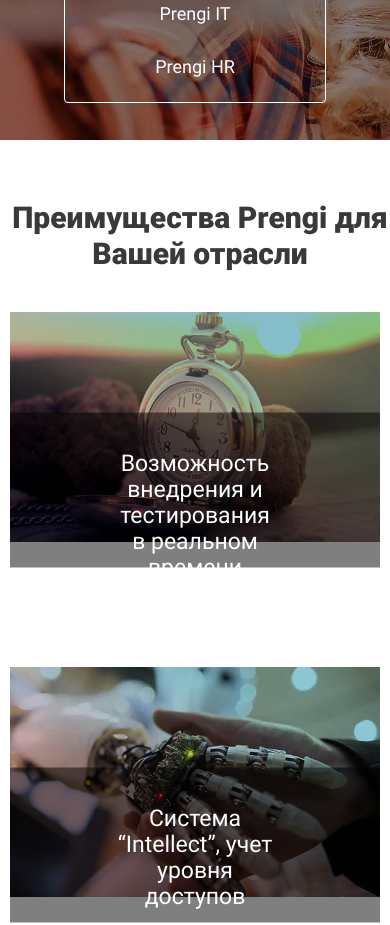
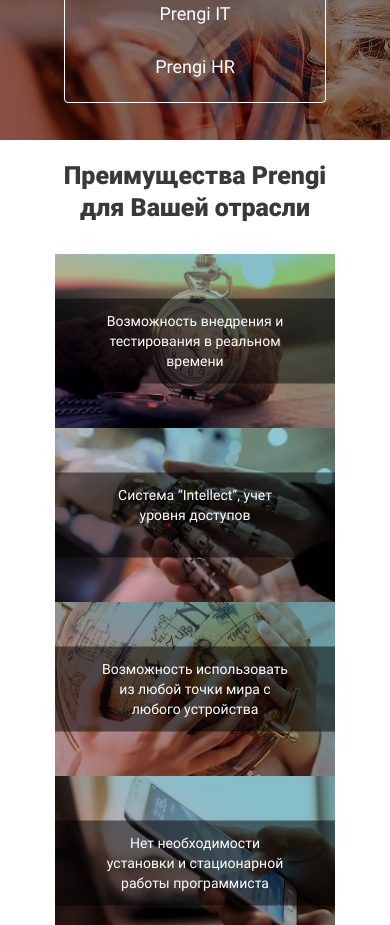
Before and after one commit to ArtemBakhmatov/Prengi, a plain HTML site: page src/index.html in a window 390 px wide. Shown: the part 3350-4275 px from the top of the page. Drawn offline with Linux system fonts and the light colour scheme.

Commit message:
Адаптация пятого экрана

```diff
--- a/src/sass/blocks/_media.scss
+++ b/src/sass/blocks/_media.scss
@@ -57,6 +57,11 @@
         &__carousel {
             width: 590px;
             height: 366px;
+        }
+    }
+    .opportunities {
+        &__wrapper {
+            justify-content: center;
         }
     }
 }
@@ -150,6 +155,14 @@
             height: 321px;
         }
     }
+    .opportunities {
+        padding: 30px 0 30px 0;
+        &__subtitle {
+            width: 360px;
+            font-size: 28px;
+            line-height: 32px;
+        }
+    }
 }
 
 @media (max-width: 768px) {
@@ -203,6 +216,20 @@
         &__carousel {
             width: 378px;
             height: 236px;
+        }
+    }
+    .opportunities {
+        &__wrapper {
+            margin-top: 30px;
+        }
+        &__block {
+            width: 509px;
+            height: 316px;
+            &_text {
+                padding: 29px 105px 0 105px;
+                height: 140px;
+                font-size: 20px;
+            }
         }
     }
 }
@@ -300,4 +327,21 @@
             display: none;
         }
     }
+    .opportunities {
+        padding: 20px 0 20px 0;
+        &__subtitle {
+            font-size: 25px;
+            width: 270px;
+        }
+        &__block {
+            width: 280px;
+            height: 174px;
+            &_text {
+                padding: 12px 40px 0 40px;
+                height: 85px;
+                font-size: 14px;
+                line-height: 20px;
+            }
+        }
+    }
 }
```
Also changed, not shown: src/css/style.css, 1 other file.
